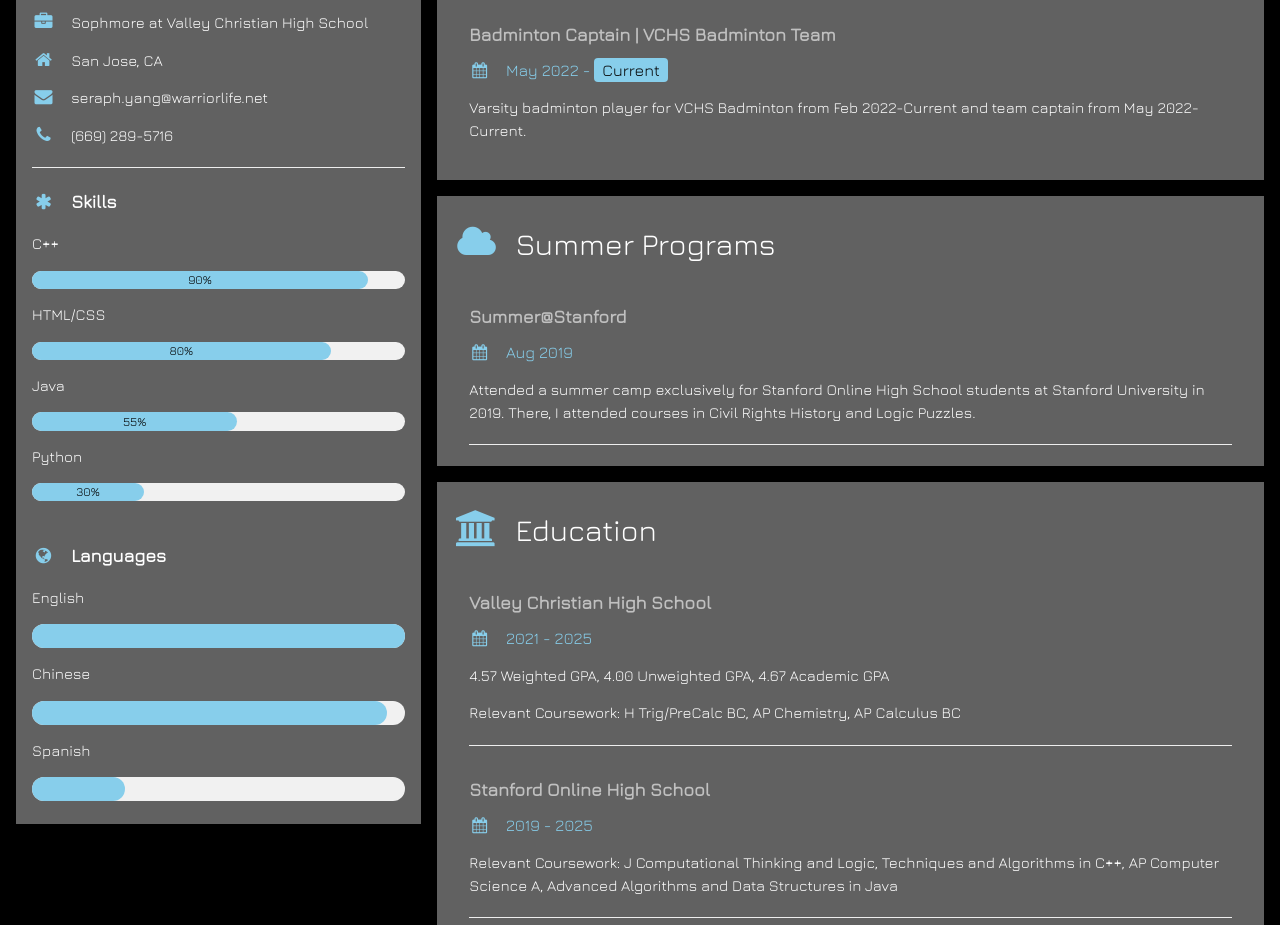
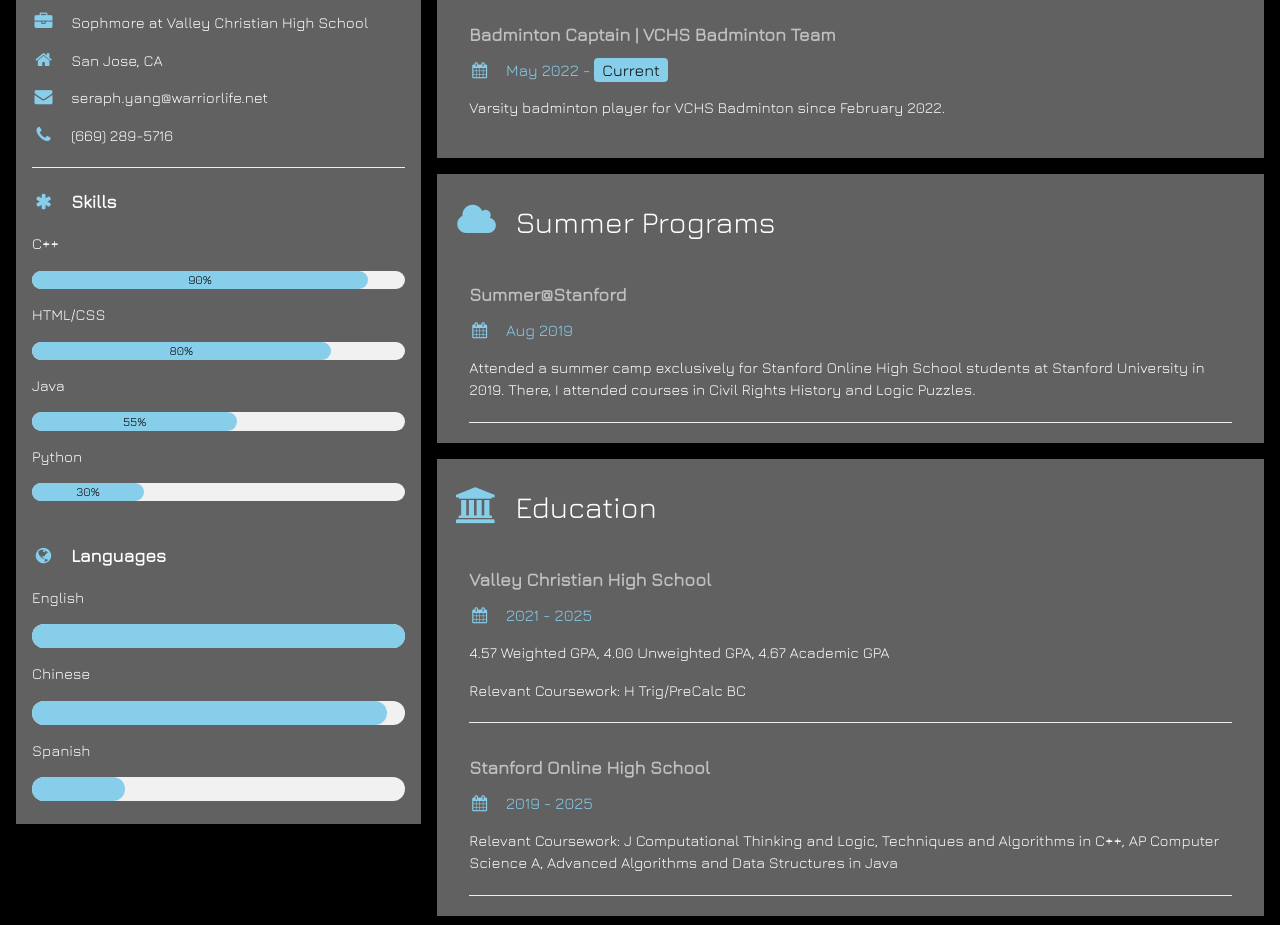
Before and after one commit to giraffe-yang/giraffe-yang.github.io, a plain HTML site: page resume.html in a window 1280 px wide. Shown: the part 424-1349 px from the top of the page. Drawn offline with nearby package versions, Linux system fonts and the light colour scheme.

Commit message:
Update resume.html

```diff
--- a/resume.html
+++ b/resume.html
@@ -97,7 +97,7 @@ p{color: #ffffff}
         <div class="w3-container">
           <h5 class="w3-opacity"><b>Badminton Captain | VCHS Badminton Team</b></h5>
           <h6 class="w3-text-light-blue"><i class="fa fa-calendar fa-fw w3-margin-right"></i>May 2022 - <span class="w3-tag w3-light-blue w3-round">Current</span></h6>
-          <p>Varsity badminton player for VCHS Badminton from Feb 2022-Current and team captain from May 2022-Current.</p><br>
+          <p>Varsity badminton player for VCHS Badminton since February 2022.</p><br>
         </div>
       </div>
 
@@ -117,7 +117,7 @@ p{color: #ffffff}
           <h5 class="w3-opacity"><b>Valley Christian High School</b></h5>
           <h6 class="w3-text-light-blue"><i class="fa fa-calendar fa-fw w3-margin-right"></i>2021 - 2025</h6>
           <p>4.57 Weighted GPA, 4.00 Unweighted GPA, 4.67 Academic GPA</p>
-          <p>Relevant Coursework: H Trig/PreCalc BC, AP Chemistry, AP Calculus BC</p>
+          <p>Relevant Coursework: H Trig/PreCalc BC</p>
           <hr>
         </div>
         <div class="w3-container">
```
